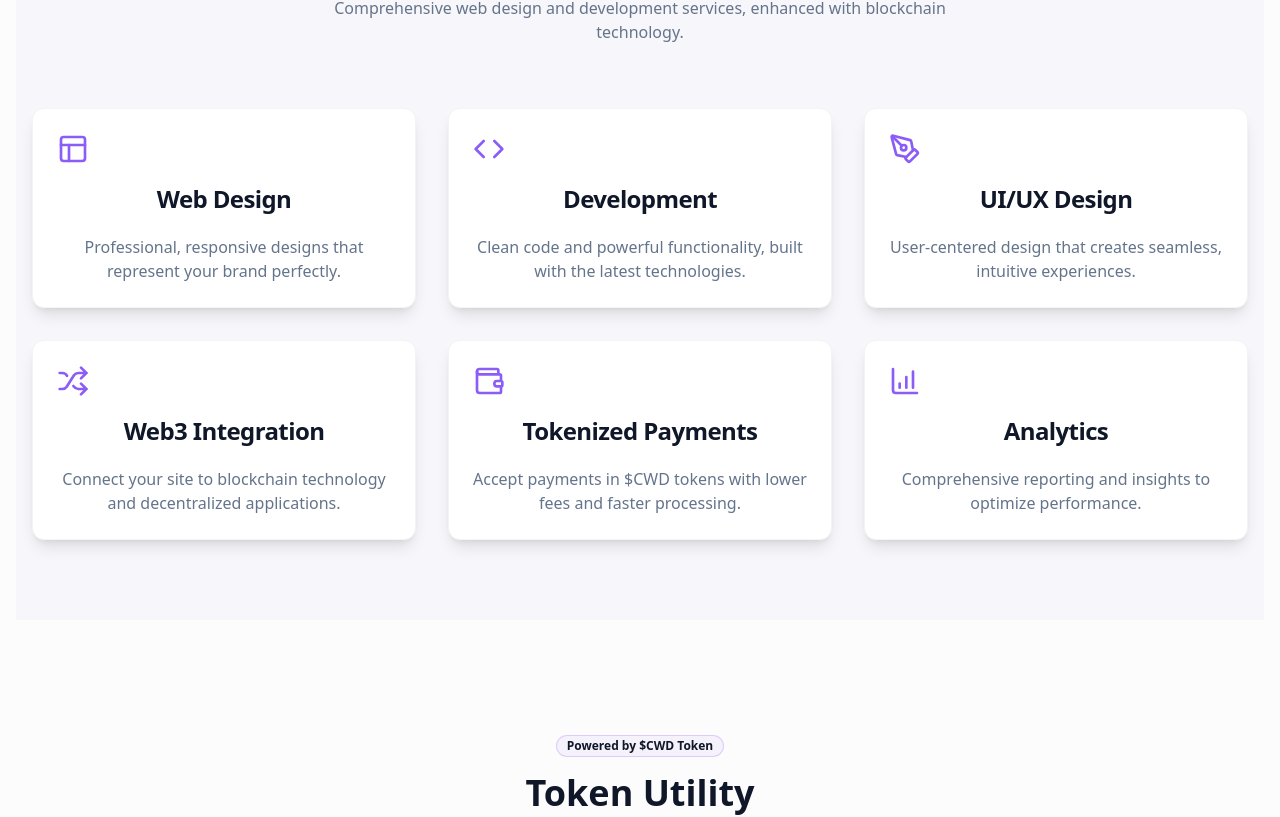
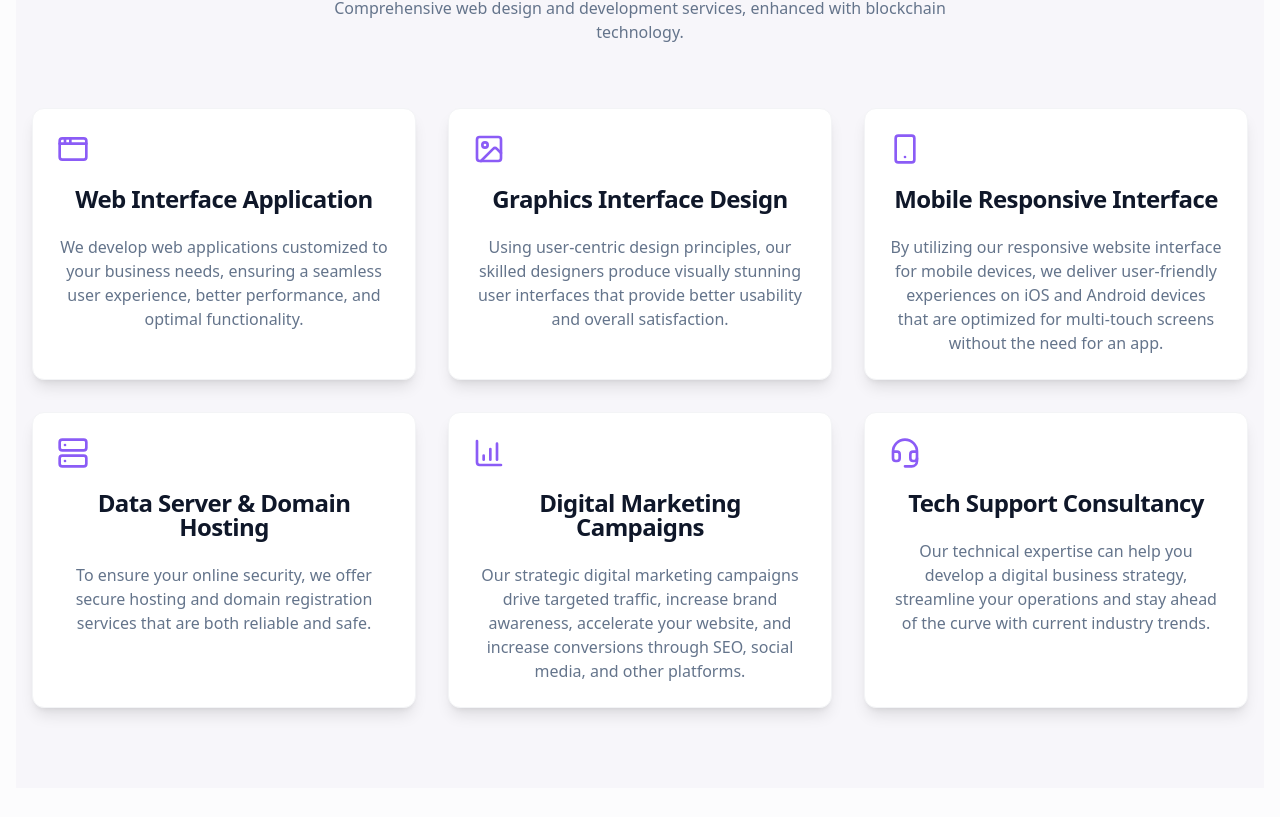
Before and after one commit to callbridgewebdev/callbridge-web3-design, a React (Vite) app: page / in a window 1280 px wide. Shown: the part 935-1752 px from the top of the page. Built offline with nearby package versions, Linux system fonts and the light colour scheme.

Commit message:
Add services section content
Update the services section with new content and descriptions.

```diff
--- a/src/components/Services.tsx
+++ b/src/components/Services.tsx
@@ -1,38 +1,38 @@
 
 import { Card, CardContent, CardDescription, CardHeader, CardTitle } from "@/components/ui/card";
-import { Code, Layout, PenTool, Shuffle, BarChart4, Wallet } from "lucide-react";
+import { AppWindow, Image, Smartphone, Server, Globe, BarChart4, TrendingUp, Headset } from "lucide-react";
 
 const Services = () => {
   const services = [
     {
-      title: "Web Design",
-      description: "Professional, responsive designs that represent your brand perfectly.",
-      icon: <Layout className="h-8 w-8 text-web3-purple" />
+      title: "Web Interface Application",
+      description: "We develop web applications customized to your business needs, ensuring a seamless user experience, better performance, and optimal functionality.",
+      icon: <AppWindow className="h-8 w-8 text-web3-purple" />
     },
     {
-      title: "Development",
-      description: "Clean code and powerful functionality, built with the latest technologies.",
-      icon: <Code className="h-8 w-8 text-web3-purple" />
+      title: "Graphics Interface Design",
+      description: "Using user-centric design principles, our skilled designers produce visually stunning user interfaces that provide better usability and overall satisfaction.",
+      icon: <Image className="h-8 w-8 text-web3-purple" />
     },
     {
-      title: "UI/UX Design",
-      description: "User-centered design that creates seamless, intuitive experiences.",
-      icon: <PenTool className="h-8 w-8 text-web3-purple" />
+      title: "Mobile Responsive Interface",
+      description: "By utilizing our responsive website interface for mobile devices, we deliver user-friendly experiences on iOS and Android devices that are optimized for multi-touch screens without the need for an app.",
+      icon: <Smartphone className="h-8 w-8 text-web3-purple" />
     },
     {
-      title: "Web3 Integration",
-      description: "Connect your site to blockchain technology and decentralized applications.",
-      icon: <Shuffle className="h-8 w-8 text-web3-purple" />
+      title: "Data Server & Domain Hosting",
+      description: "To ensure your online security, we offer secure hosting and domain registration services that are both reliable and safe.",
+      icon: <Server className="h-8 w-8 text-web3-purple" />
     },
     {
-      title: "Tokenized Payments",
-      description: "Accept payments in $CWD tokens with lower fees and faster processing.",
-      icon: <Wallet className="h-8 w-8 text-web3-purple" />
+      title: "Digital Marketing Campaigns",
+      description: "Our strategic digital marketing campaigns drive targeted traffic, increase brand awareness, accelerate your website, and increase conversions through SEO, social media, and other platforms.",
+      icon: <BarChart4 className="h-8 w-8 text-web3-purple" />
     },
     {
-      title: "Analytics",
-      description: "Comprehensive reporting and insights to optimize performance.",
-      icon: <BarChart4 className="h-8 w-8 text-web3-purple" />
+      title: "Tech Support Consultancy",
+      description: "Our technical expertise can help you develop a digital business strategy, streamline your operations and stay ahead of the curve with current industry trends.",
+      icon: <Headset className="h-8 w-8 text-web3-purple" />
     }
   ];
 
--- a/src/pages/Index.tsx
+++ b/src/pages/Index.tsx
@@ -9,7 +9,7 @@ import CTA from "@/components/CTA";
 import Footer from "@/components/Footer";
 import { Tabs, TabsContent, TabsList, TabsTrigger } from "@/components/ui/tabs";
 import { useNavigate } from "react-router-dom";
-import { useEffect, useState } from "react";
+import { useState } from "react";
 
 const Index = () => {
   const navigate = useNavigate();
```
